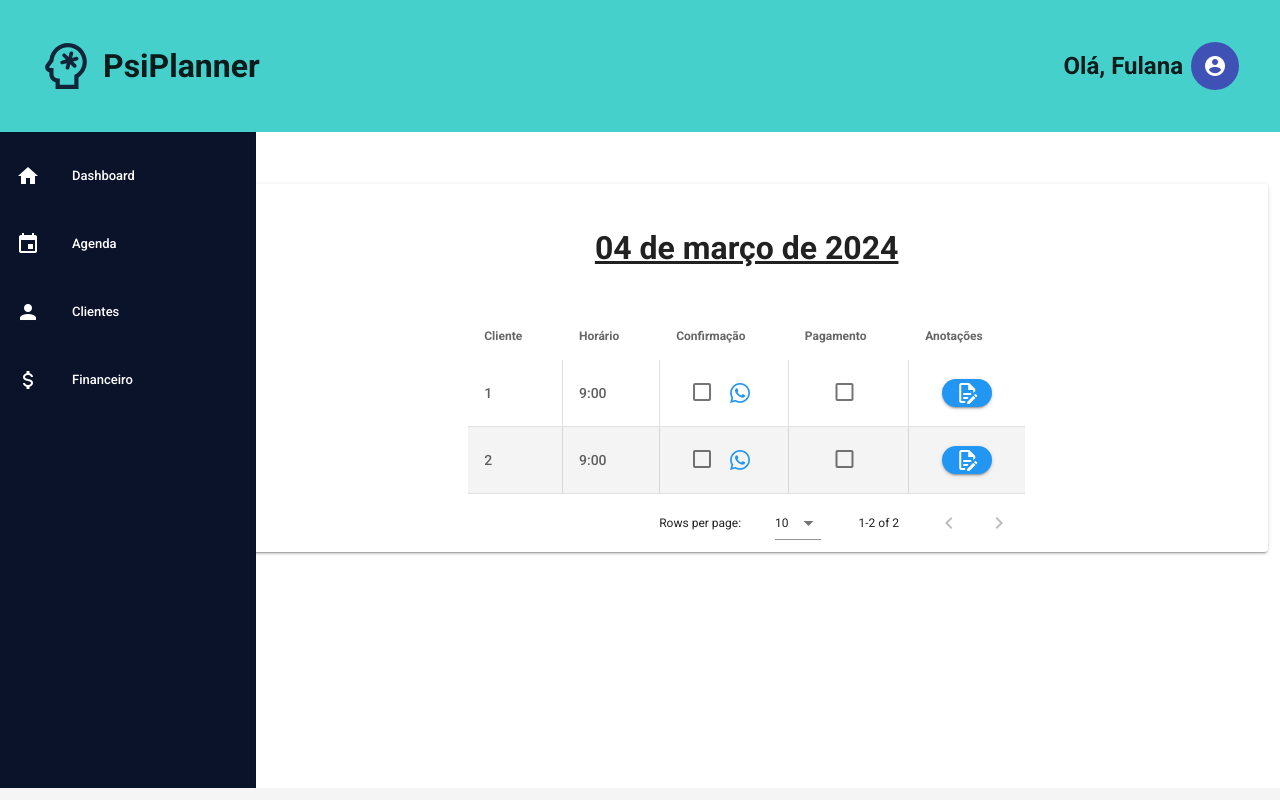
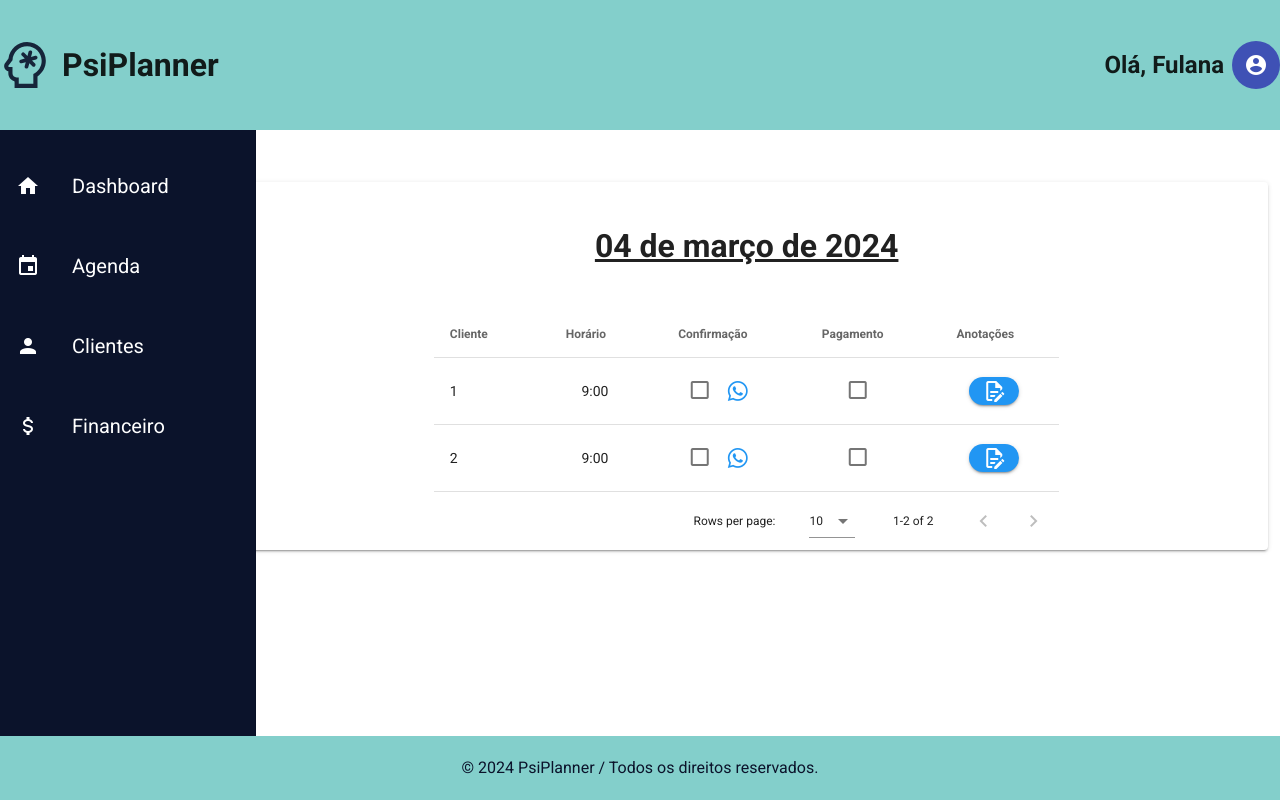
Before and after one commit to Gabriela-Vasco/PsiPlanner, a Vue app: page /#/ in a window 1280 px wide. Built offline with nearby package versions, Linux system fonts and the light colour scheme.

Commit message:
feat: added footer and fixed header and navbar style. Changed primary color

```diff
--- a/src/App.vue
+++ b/src/App.vue
@@ -1,11 +1,13 @@
 <script>
 import GlobalHeader from '@/components/GlobalHeader.vue'
+import GlobalFooter from '@/components/GlobalFooter.vue'
 import Navbar from '@/components/Navbar.vue'
 export default {
   name: 'App',
   components: {
     Navbar,
-    GlobalHeader
+    GlobalHeader,
+    GlobalFooter
   }
 }
 </script>
@@ -24,8 +26,7 @@ export default {
         </v-row>
       </v-container>
     </v-main>
-    <v-footer app>
-    </v-footer>
+    <GlobalFooter />
   </v-app>
 </template>
 
--- /dev/null
+++ b/src/components/GlobalFooter.vue
@@ -0,0 +1,11 @@
+<script>
+export default {
+
+}
+</script>
+
+<template>
+  <footer class="d-flex justify-content-center bg-primary w-100 py-5">
+    <span class="text-primary-dark">© 2024 PsiPlanner / Todos os direitos reservados.</span>
+  </footer>
+</template>
--- a/src/components/GlobalHeader.vue
+++ b/src/components/GlobalHeader.vue
@@ -11,7 +11,7 @@ export default {
 </script>
 
 <template>
-  <header class="d-flex justify-content-between align-items-center py-10 px-10 border-primary bg-primary">
+  <header class="d-flex justify-content-between align-items-center py-10 bg-primary">
     <div class="d-flex align-items-center">
         <img src="../assets/logo.svg" alt="logo">
         <h1 class="ml-3">PsiPlanner</h1>
--- a/src/components/Navbar.vue
+++ b/src/components/Navbar.vue
@@ -21,19 +21,19 @@ export default {
       <v-list
         dense
         nav
-        class="text-heading-large bg-primary-dark"
+        class="bg-primary-dark"
       >
       <v-list-item
       v-for="item in items"
       :key="item.title"
-      class="text-heading-large my-1 py-1 hover-item"
+      class="my-4 py-1 hover-item"
       >
       <v-list-item-content >
           <router-link :to="item.path" class="d-flex">
             <v-list-item-icon>
               <v-icon color="white">{{ item.icon }}</v-icon>
             </v-list-item-icon>
-              <v-list-item-title class="text-white ">{{ item.title }}</v-list-item-title>
+              <v-list-item-title class="text-white py-2 font-regular" style="font-size: 20px">{{ item.title }}</v-list-item-title>
             </router-link>
             </v-list-item-content>
         </v-list-item>
--- a/src/modules/dashboard/DashboardView.vue
+++ b/src/modules/dashboard/DashboardView.vue
@@ -24,19 +24,23 @@ export default {
         },
         {
           text: 'Horário',
-          value: 'appointment_time'
+          value: 'appointment_time',
+          align: 'center'
         },
         {
           text: 'Confirmação',
-          value: 'confirmation'
+          value: 'confirmation',
+          align: 'center'
         },
         {
           text: 'Pagamento',
-          value: 'payment'
+          value: 'payment',
+          align: 'center'
         },
         {
           text: 'Anotações',
-          value: 'anotations'
+          value: 'anotations',
+          align: 'center'
         }
       ],
       items: [{
--- a/src/modules/dashboard/components/DashboardTable.vue
+++ b/src/modules/dashboard/components/DashboardTable.vue
@@ -1,5 +1,5 @@
 <script>
-/* eslint-disable */
+// eslint-disable vue/valid-v-slot
 export default {
   props: {
     headers: {
@@ -9,11 +9,10 @@ export default {
       type: Array, default: () => []
     }
   }
-
 }
 </script>
 <template>
-    <div class="table-bills-to-pay">
+    <div class="data-table w-60">
         <v-data-table
             :headers="headers"
             :items="items"
@@ -21,6 +20,7 @@ export default {
             <template v-slot:item.id_client="{ item }">
                 {{ item.id_client || ' - ' }}
             </template>
+            // eslint-disable-next-line vue/valid-v-slot
             <template v-slot:item.appointment_time="{ item }">
                 {{ item.appointment_time || ' - ' }}
             </template>
@@ -59,23 +59,3 @@ export default {
         </v-data-table>
     </div>
 </template>
-
-<style lang="sass">
-.table-bills-to-pay
-  .v-data-table__wrapper
-    table
-      thead
-        th
-          border-bottom: 0 !important
-      tbody
-        tr:nth-child(even)
-          background-color: #f4f4f4
-        td
-          border-right: 1px solid rgba(0, 0, 0, 0.12)
-          font-weight: 500
-          color: #5E5E5E
-          font-size: 12px
-
-        td:last-child
-          border-right: 0
-</style>
--- a/src/style/_vars.sass
+++ b/src/style/_vars.sass
@@ -25,9 +25,10 @@ $gray-8: #2D212F
 $gray-colors: () !default
 $gray-colors: map-merge(('gray-1': $gray-1, 'gray-2': $gray-2, 'gray-3': $gray-3, 'gray-4': $gray-4, 'gray-5': $gray-5, 'gray-6': $gray-6, 'gray-7': $gray-7, 'gray-8': $gray-8,), $gray-colors)
 
-// 374359
-$primary: #46d0cc
-$primary-light: #83cfcb
+// // 374359
+// $primary: #46d0cc
+$primary: #83cfcb
+$primary-medium: #18b2b0
 $primary-dark: #0B132B
 $secondary: #8e8e8e // $gray-4
 $success: #71F79F
@@ -39,7 +40,7 @@ $warning: #FF6433 // $yellow
 $text-primary: $white
 
 $theme-colors: () !default
-$theme-colors: map-merge(('primary': $primary, 'primary-light': $primary-light, 'primary-dark': $primary-dark, 'secondary': $gray-4, 'success': $green, 'danger': $red, 'light': $gray-1, 'dark': $gray-8, 'warning': $warning, 'text-primary': $text-primary), $theme-colors)
+$theme-colors: map-merge(('primary': $primary, 'primary-medium': $primary-medium, 'primary-dark': $primary-dark, 'secondary': $gray-4, 'success': $green, 'danger': $red, 'light': $gray-1, 'dark': $gray-8, 'warning': $warning, 'text-primary': $text-primary), $theme-colors)
 
 $font-family-heading: "ProximaNova"
 $font-family-paragraph: "ProximaNova"
--- /dev/null
+++ b/src/style/components/data-table.sass
@@ -0,0 +1,17 @@
+.data-table
+  .v-data-table__wrapper
+    table
+      thead
+        th
+          border-bottom: 0 !important
+      tbody
+        tr:nth-child(even)
+          background-color: #f4f4f4
+        td
+          border-right: 1px solid rgba(0, 0, 0, 0.12)
+          font-weight: 500
+          color: #5E5E5E
+          font-size: 12px
+
+        td:last-child
+          border-right: 0
--- a/src/style/helpers/_text.sass
+++ b/src/style/helpers/_text.sass
@@ -27,6 +27,9 @@
 
 .text-primary
   color: var(--primary) !important
+
+.text-primary-dark
+  color: var(--primary-dark) !important
 
 .text-secondary
   color: var(--secondary) !important
--- /dev/null
+++ b/src/style/helpers/_width.sass
@@ -0,0 +1,11 @@
+.w-100
+    width: 100% !important
+
+.w-90
+    width: 90% !important
+
+.w-60
+    width: 60% !important
+
+.w-30
+    width: 30% !important
--- a/src/style/index.sass
+++ b/src/style/index.sass
@@ -11,5 +11,6 @@
 @import 'helpers/_border'
 @import 'helpers/_bg'
 @import 'helpers/_text'
+@import 'helpers/_width'
 
 @import 'mixins/_transition'
```
Also changed, not shown: .eslintrc.js. Lines whose indentation alone changed are shown as unchanged.
